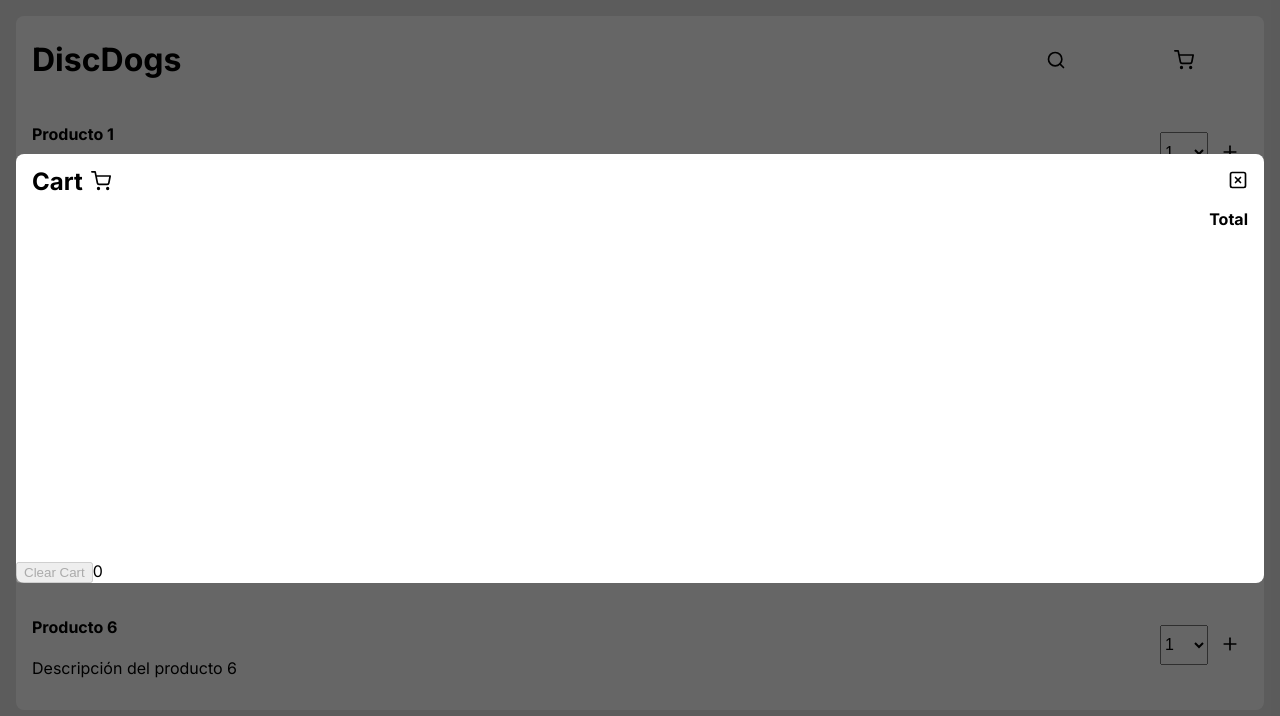
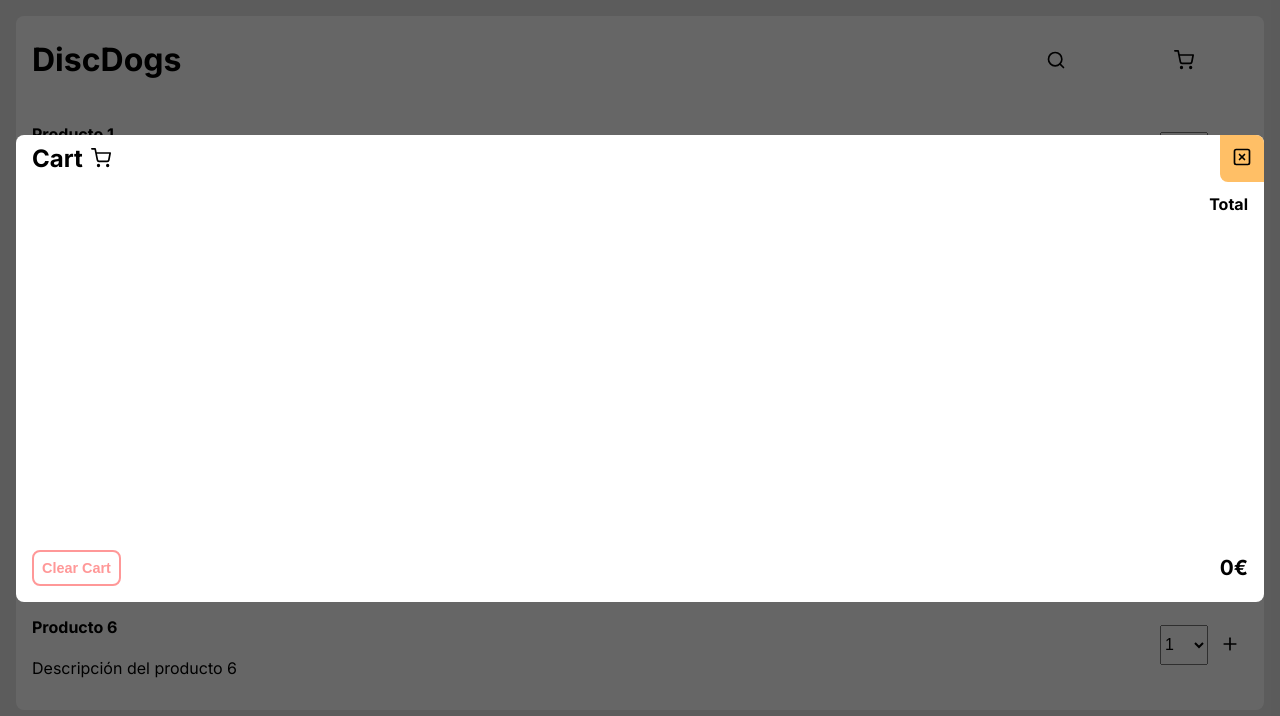
Before and after one commit to MarcCarranza/clorian-test, a Next.js app: page / in a window 1280 px wide. Both pictures are taken after a click on the element 1184 px from the left and 59 px from the top of the page. Shown: the top 716 px of the page. Built offline with nearby package versions, Linux system fonts and the light colour scheme.

Commit message:
feat: Cart with basic styling, clear working

```diff
--- a/src/components/Cart/Cart.jsx
+++ b/src/components/Cart/Cart.jsx
@@ -11,16 +11,23 @@ import styles from "./Cart.module.css";
 
 // Constants
 import { GLOBAL_ICONS } from "../../constants";
+import { clearCart } from "../../redux/features/cartSlice";
 
 export default function Cart({ toggleCart }) {
   const cartData = useAppSelector((state) => state.cart);
   const dispatch = useAppDispatch();
 
-  // Functionalities
+  // Handling
   const stopBubbling = (e) => {
     e.stopPropagation();
   };
 
+  const onClickClear = () => {
+    dispatch(clearCart());
+    toggleCart();
+  };
+
+  // Functionalities
   const getAllTotal = () => {
     if (!cartData.items.length) {
       return 0;
@@ -74,8 +81,14 @@ export default function Cart({ toggleCart }) {
           })}
         </ul>
         <div className={styles.cart__footer}>
-          <button disabled={!cartData.items.length}>Clear Cart</button>
-          <span>{getAllTotal()}</span>
+          <button
+            className={styles.footer__clearBtn}
+            disabled={!cartData.items.length}
+            onClick={onClickClear}
+          >
+            Clear Cart
+          </button>
+          <span className={styles.footer__totalPrice}>{getAllTotal()}€</span>
         </div>
       </div>
     </div>
--- a/src/components/Cart/Cart.module.css
+++ b/src/components/Cart/Cart.module.css
@@ -37,23 +37,25 @@
 
 .cart__header_closeBtn {
   border: none;
-  background-color: transparent;
-  padding: 1rem;
+  background-color: hsl(35, 100%, 70%);
+  border-radius: 0 0.5rem 0 0.5rem;
+  padding: 0.75rem;
   cursor: pointer;
 }
 
 .cart__total_text {
   display: flex;
-  padding: 0rem 1rem;
+  padding: 0.75rem 1rem;
   font-weight: 700;
   justify-content: flex-end;
+  /* text-transform: uppercase; */
 }
 
 /* LIST */
 
 .cart__list {
   min-height: 300px;
-  padding: 1rem 0rem;
+  padding: 0.25rem 0;
 }
 
 .cart__item {
@@ -75,12 +77,7 @@
   font-weight: 600;
 }
 
-.item__qty {
-  background-color: orange;
-  padding: 0.25rem 0.65rem;
-  border-radius: 0.25rem;
-  min-width: 0.7rem;
-  text-align: center;
+.item__price {
 }
 
 .item__pricing {
@@ -89,10 +86,45 @@
   justify-content: space-between;
 }
 
-.item__price {
+.item__qty {
+  background-color: hsl(35, 100%, 70%);
+  padding: 0.25rem 0.65rem;
+  border-radius: 0.25rem;
+  min-width: 0.7rem;
+  text-align: center;
 }
 
 .item__total {
   font-size: 1.1rem;
   font-weight: 600;
+  display: flex;
+  align-items: center;
 }
+
+/* Footer */
+.cart__footer {
+  padding: 1rem;
+  display: flex;
+  justify-content: space-between;
+  align-items: center;
+}
+
+.footer__clearBtn {
+  background-color: white;
+  font-weight: 700;
+  color: hsl(0, 100%, 60%);
+  border: 2px solid hsl(0, 100%, 60%);
+  border-radius: 0.5rem;
+  padding: 0.5rem;
+  font-size: 0.9rem;
+  cursor: pointer;
+}
+
+.footer__clearBtn:disabled {
+  opacity: 0.5;
+}
+
+.footer__totalPrice {
+  font-size: 1.3rem;
+  font-weight: 700;
+}
--- a/src/data/products.json
+++ b/src/data/products.json
@@ -11,34 +11,34 @@
     "name": "Producto 2",
     "description": "Descripción del producto 2",
     "valid_until": "2023-05-01",
-    "price": 19.96
+    "price": 42.2
   },
   {
     "id": "product2",
     "name": "Producto 3",
     "description": "Descripción del producto 3",
     "valid_until": "2023-04-01",
-    "price": 19.96
+    "price": 5.77
   },
   {
     "id": "product3",
     "name": "Producto 4",
     "description": "Descripción del producto 4",
     "valid_until": "2023-07-01",
-    "price": 19.96
+    "price": 9.11
   },
   {
     "id": "product4",
     "name": "Producto 5",
     "description": "Descripción del producto 5",
     "valid_until": "2023-06-01",
-    "price": 19.96
+    "price": 20.12
   },
   {
     "id": "product5",
     "name": "Producto 6",
     "description": "Descripción del producto 6",
     "valid_until": "2023-06-01",
-    "price": 19.96
+    "price": 30.69
   }
 ]
--- a/src/redux/features/cartSlice.js
+++ b/src/redux/features/cartSlice.js
@@ -46,6 +46,7 @@ export const cartSlice = createSlice({
   },
 });
 
-export const { addItemToCart } = cartSlice.actions;
+export const { addItemToCart, removeItemFromCart, clearCart } =
+  cartSlice.actions;
 
 export default cartSlice.reducer;
```
